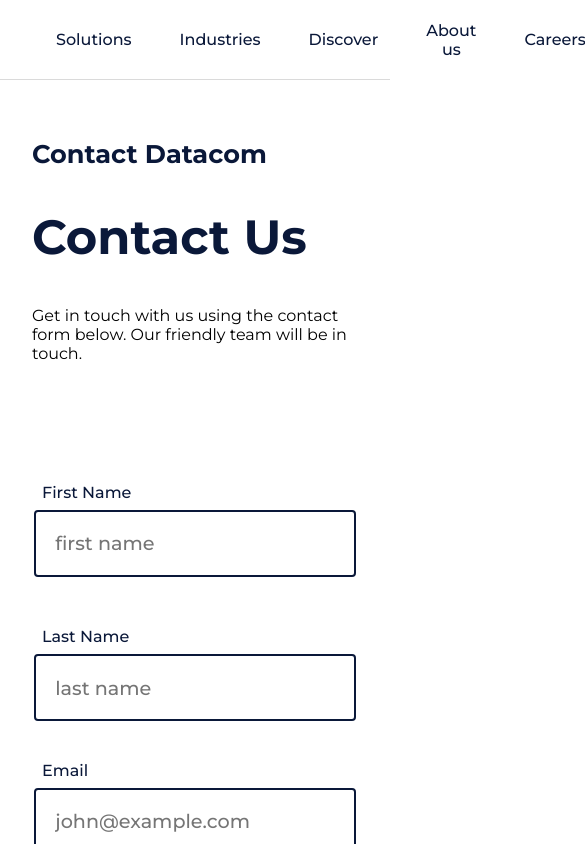
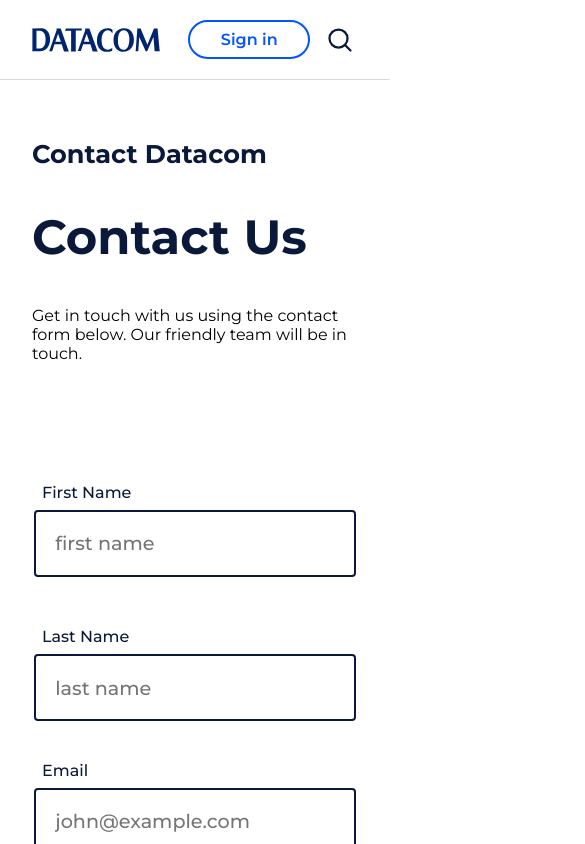
Before and after one commit to caedanl/datacom, a React (Create React App) app in the folder client/: page / in a window 390 px wide. Shown: the top 844 px of the page, 585 px wide, since content can reach past the window. Built offline with nearby package versions, Linux system fonts and the light colour scheme.

Commit message:
Adjusted header with media queries

```diff
--- a/client/src/App.js
+++ b/client/src/App.js
@@ -8,7 +8,6 @@
 //
 
 import './App.css';
-import axios from 'axios';
 import Header from './components/Header';
 import Body from './components/Body';
 
--- a/client/src/components/Form.js
+++ b/client/src/components/Form.js
@@ -8,16 +8,11 @@
 
    const onSubmit = (data) => {
       console.log(data);
-
    };
-
-   console.log(errors)
 
    // const handleSubmit = () => {
    //    console.log("")
    // }
-
-   // console.log(watch())
 
    return (
       <>
--- a/client/src/components/Header.js
+++ b/client/src/components/Header.js
@@ -9,7 +9,9 @@
    <header>
       <div className="innerHeader">
          {/* LOGO */}
-         <DataComLogo height="24px" />
+         <aside>
+            <DataComLogo id="logo" />
+         </aside>
          {/* NAVIGATION */}
          <nav>
             <ul>{navigationItems.map((item) => <li>{toSentenceCase(item)}</li>)}</ul>
--- a/client/src/styles/Header.css
+++ b/client/src/styles/Header.css
@@ -13,6 +13,10 @@
    width: 100%;
    max-width: 1300px;
    padding: 0 2em;
+}
+
+#logo {
+   height: 24px;
 }
 
 nav {
@@ -39,6 +43,7 @@
    cursor: pointer;
    font-weight: 500;
    font-size: 1rem;
+   white-space: nowrap;
    color: var(--dark-blue)
 }
 
@@ -69,6 +74,7 @@
    -ms-border-radius: 500px;
    -o-border-radius: 500px;
    cursor: pointer;
+   white-space: nowrap;
 }
 
 header aside button:hover {
@@ -81,3 +87,9 @@
    width: 36px;
    color: var(--dark-blue);
 }
+
+@media only screen and (max-width: 1000px) {
+   nav {
+      display: none;
+   }
+}
```
